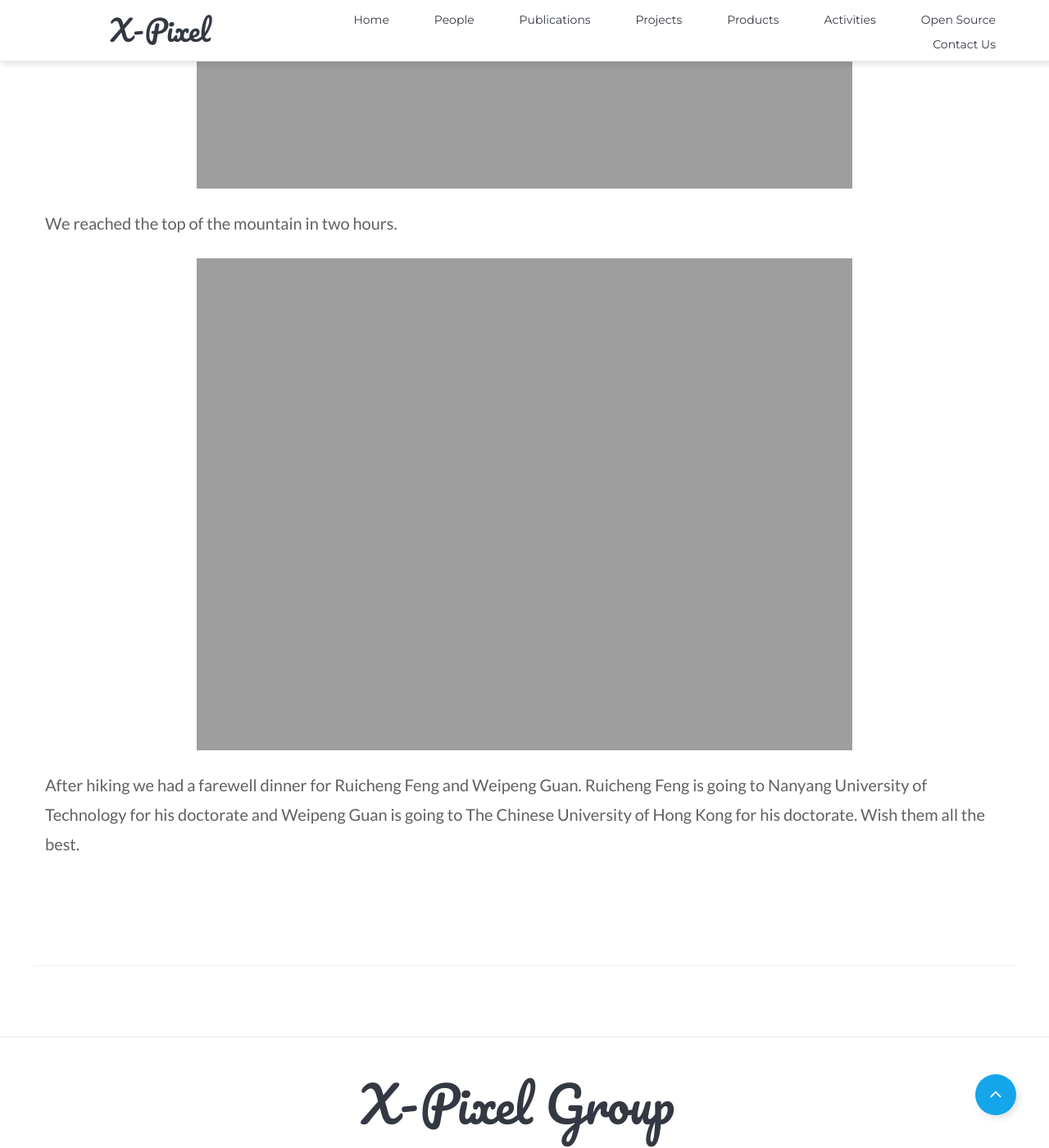
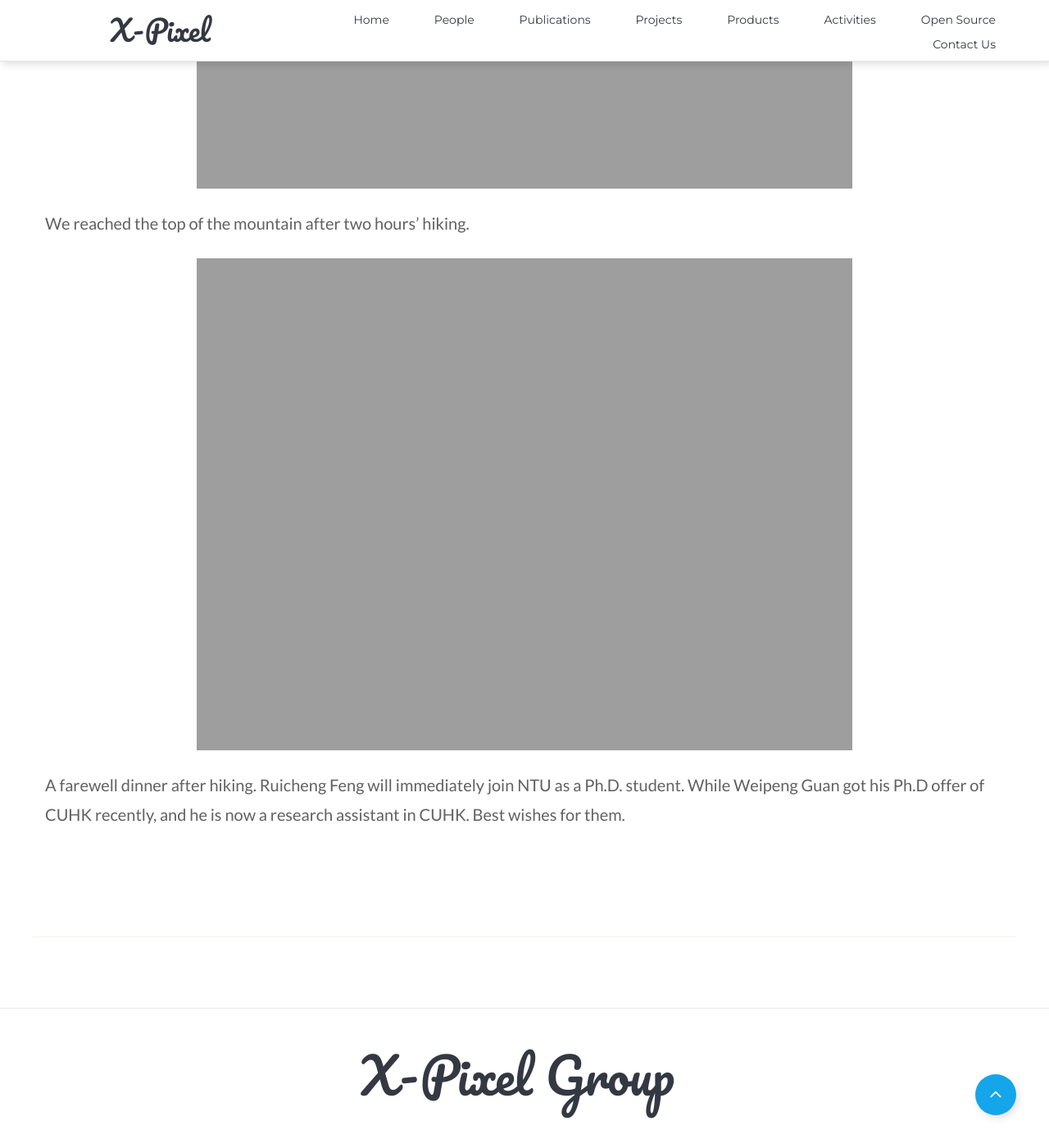
Before and after one commit to SuperLowLevel/SuperLowLevel.github.io, a Jekyll site: the page built from _posts/activities/2019-12-14-hiking.md, in a window 1280 px wide and 1400 px high, scrolled down 1627 px. Shown: the whole window at 82% size. Built offline with Jekyll 4.4.1, drawn with Linux system fonts in a browser that asks for light colours; some of the changed text lies outside the part shown.

Commit message:
update the words

```diff
--- a/_posts/activities/2019-12-14-hiking.md
+++ b/_posts/activities/2019-12-14-hiking.md
@@ -20,7 +20,7 @@ code: None  # If has data, post code link here, otherwise None
 <center>
 <p style="font-size:20px;width:100%;text-align:left" >
 
-The students at SIAT and the students at SenseTime went hiking together with Prof. Dong.
+Hiking at Tanglong Mountain. Students at SIAT, employees at Sensetime, and Prof. Chao Dong.
 
 </p>
 </center>
@@ -33,7 +33,7 @@ The students at SIAT and the students at SenseTime went hiking together with Pro
 <center>
 <p style="font-size:20px;width:100%;text-align:left" >
 
-We reached the top of the mountain in two hours.
+We reached the top of the mountain after two hours’ hiking.
 
 </p>
 </center>
@@ -46,7 +46,7 @@ We reached the top of the mountain in two hours.
 <center>
 <p style="font-size:20px;width:100%;text-align:left" >
 
-After hiking we had a farewell dinner for Ruicheng Feng and Weipeng Guan. Ruicheng Feng is going to Nanyang University of Technology for his doctorate and Weipeng Guan is going to The Chinese University of Hong Kong for his doctorate. Wish them all the best.
+A farewell dinner after hiking. Ruicheng Feng will immediately join NTU as a Ph.D. student. While Weipeng Guan got his Ph.D offer of CUHK recently, and he is now a research assistant in CUHK. Best wishes for them.
 
 </p>
 </center>
```
Also changed, not shown: 1 other file.
